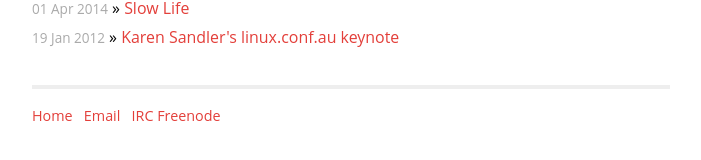
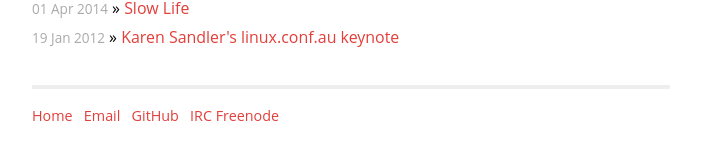
Before and after one commit to cgar/cgar.github.com, a Jekyll site: the page built from index.html, in a window 1280 px wide. Shown: the part 393-553 px from the top of the page, without its empty margins (289-990 px from the left). Built offline with Jekyll 4.4.1, drawn with Linux system fonts in a browser that asks for light colours.

Commit message:
github link in footer

```diff
--- a/_layouts/layout.html
+++ b/_layouts/layout.html
@@ -23,6 +23,7 @@
        <p>
        <a href="/">Home</a> &nbsp;
        <a href="mailto:carlos@cgarcia.org">Email</a> &nbsp;
+       <a href="https://github.com/cgar">GitHub</a> &nbsp;
        <a href="IRC://irc.freenode.net:cgar">IRC Freenode</a>
        </p>
     </div>
```
